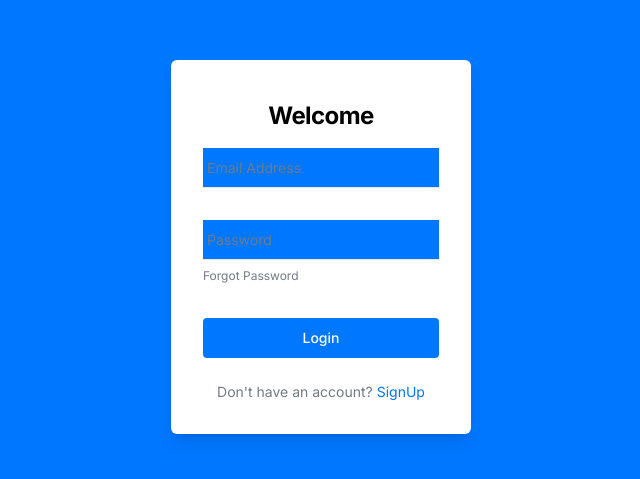
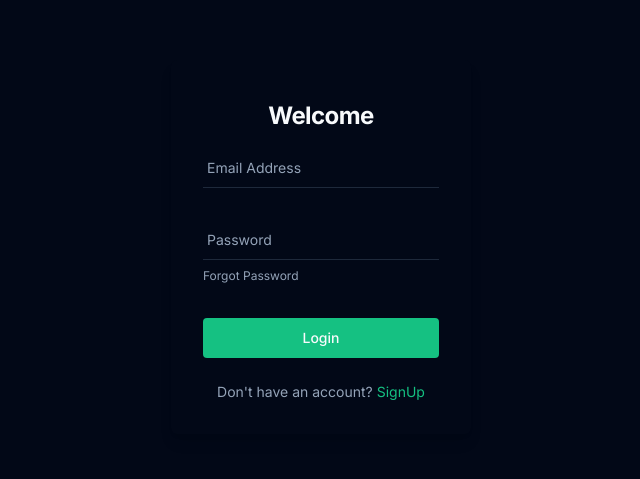
Before and after one commit to SadiqNaizam/mlo-a774-7365, a React (Vite) app: page / in a window 1280 px wide. Shown: the part 153-632 px from the top of the page, without its empty margins (319-959 px from the left). Built offline with nearby package versions, Linux system fonts and the light colour scheme.

Commit message:
Updated code files: index.css

```diff
--- a/src/index.css
+++ b/src/index.css
@@ -6,41 +6,35 @@
 
 @layer base {
   :root {
-    --background: 212 100% 50%;
-    --foreground: 0 0% 0%;
+    --background: 222.2 84% 4.9%;
+    --foreground: 210 40% 98%;
 
-    --card: 0 0% 100%;
-    --card-foreground: 0 0% 0%;
+    --card: 222.2 84% 4.9%;
+    --card-foreground: 210 40% 98%;
 
-    --popover: 0 0% 100%;
-    --popover-foreground: 0 0% 0%;
+    --popover: 222.2 84% 4.9%;
+    --popover-foreground: 210 40% 98%;
 
-    --primary: 212 100% 50%;
-    --primary-foreground: 0 0% 100%;
+    --primary: 158 80% 42%;
+    --primary-foreground: 210 40% 98%;
 
-    --secondary: 210 40% 96.1%;
-    --secondary-foreground: 222.2 47.4% 11.2%;
+    --secondary: 217.2 32.6% 17.5%;
+    --secondary-foreground: 210 40% 98%;
 
-    --muted: 210 40% 96.1%;
-    --muted-foreground: 208 7% 48%;
+    --muted: 217.2 32.6% 17.5%;
+    --muted-foreground: 215 20.2% 65.1%;
 
-    --accent: 212 100% 50%;
-    --accent-foreground: 0 0% 100%;
+    --accent: 158 80% 42%;
+    --accent-foreground: 210 40% 98%;
 
-    --destructive: 0 84.2% 60.2%;
+    --destructive: 0 62.8% 30.6%;
     --destructive-foreground: 210 40% 98%;
 
-    --border: 0 0% 90%;
-    --input: 0 0% 90%;
-    --ring: 212 100% 50%;
+    --border: 217.2 32.6% 17.5%;
+    --input: 217.2 32.6% 17.5%;
+    --ring: 158 80% 42%;
 
     --radius: 0.375rem;
-  }
-}
-
-@layer base {
-  * {
-    @apply border-border;
   }
 
   body {
```
